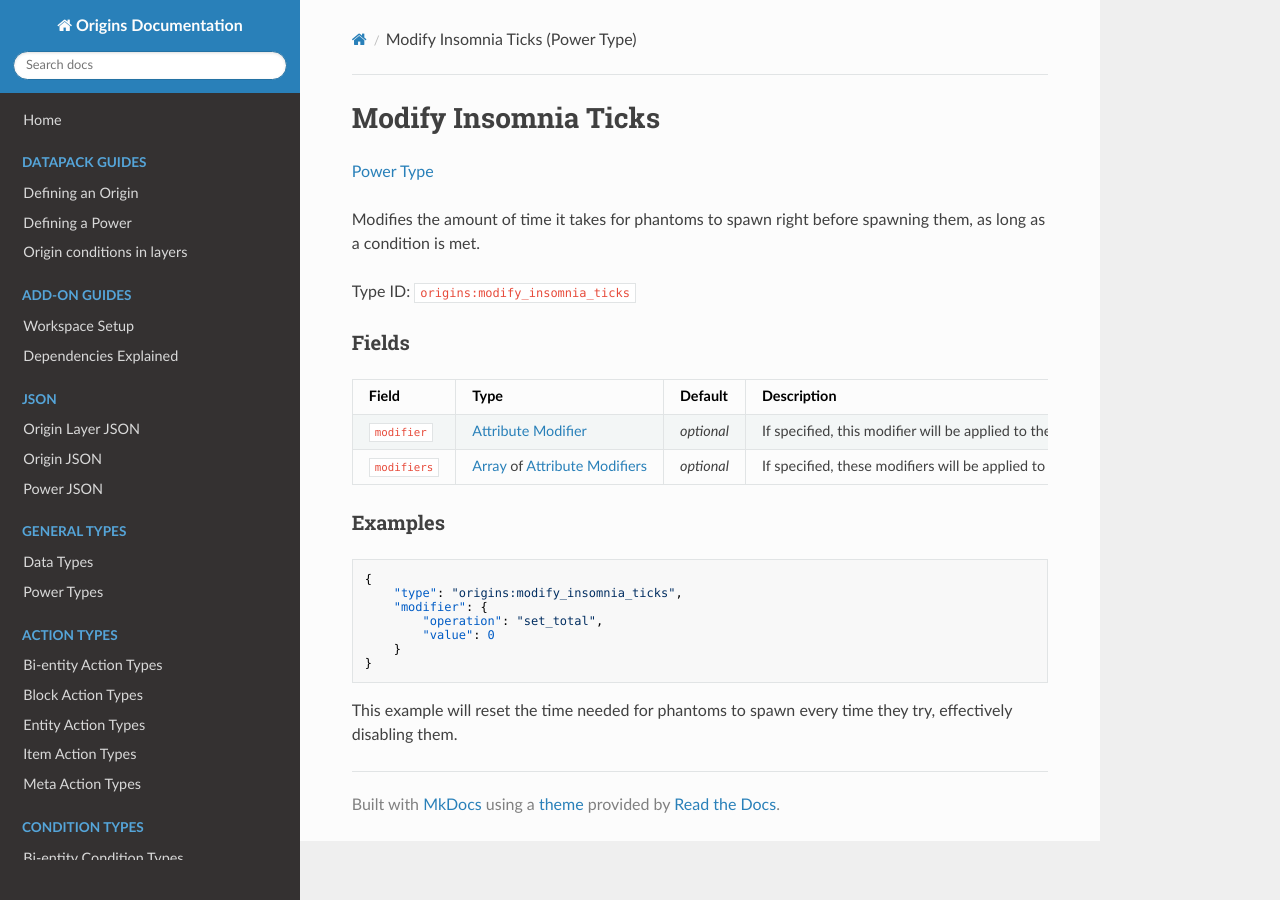
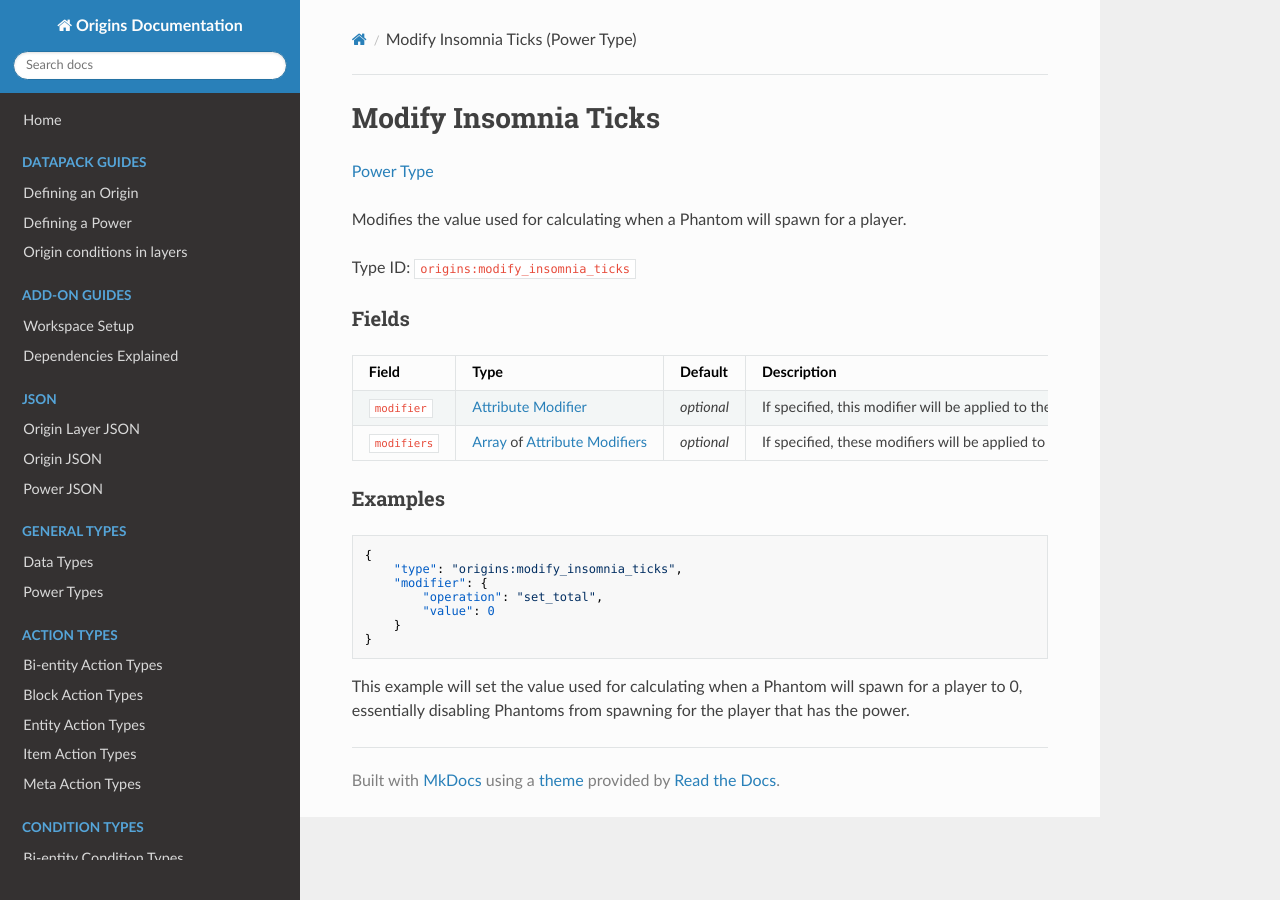
Before and after one commit to apace100/origins-docs, an MkDocs documentation site: the page built from docs/types/power_types/modify_insomnia_ticks.md, in a window 1280 px wide. Built offline with MkDocs 1.6.1, drawn with Linux system fonts in a browser that asks for light colours; nearby versions of some CDN libraries.

Commit message:
Updated `modify_insomnia_ticks.md` (Power Types) * Changed the description of the power type * Changed the description of the fields in the field table * Changed the description of the example

````diff
--- a/docs/types/power_types/modify_insomnia_ticks.md
+++ b/docs/types/power_types/modify_insomnia_ticks.md
@@ -7,16 +7,18 @@ date: 2022-06-07
 
 [Power Type](../power_types.md)
 
-Modifies the amount of time it takes for phantoms to spawn right before spawning them, as long as a condition is met.
+Modifies the value used for calculating when a Phantom will spawn for a player.
 
 Type ID: `origins:modify_insomnia_ticks`
+
 
 ### Fields
 
 Field  | Type | Default | Description
 -------|------|---------|-------------
-`modifier` | [Attribute Modifier](../data_types/attribute_modifier.md) | _optional_ | If specified, this modifier will be applied to the phantom timer.
-`modifiers` | [Array](../data_types/array.md) of [Attribute Modifiers](../data_types/attribute_modifier.md) | _optional_ | If specified, these modifiers will be applied to the phantom timer.
+`modifier` | [Attribute Modifier](../data_types/attribute_modifier.md) | _optional_ | If specified, this modifier will be applied to the value.
+`modifiers` | [Array](../data_types/array.md) of [Attribute Modifiers](../data_types/attribute_modifier.md) | _optional_ | If specified, these modifiers will be applied to the value.
+
 
 ### Examples
 
@@ -30,4 +32,4 @@ Field  | Type | Default | Description
 }
 ```
 
-This example will reset the time needed for phantoms to spawn every time they try, effectively disabling them.
+This example will set the value used for calculating when a Phantom will spawn for a player to 0, essentially disabling Phantoms from spawning for the player that has the power.
````
